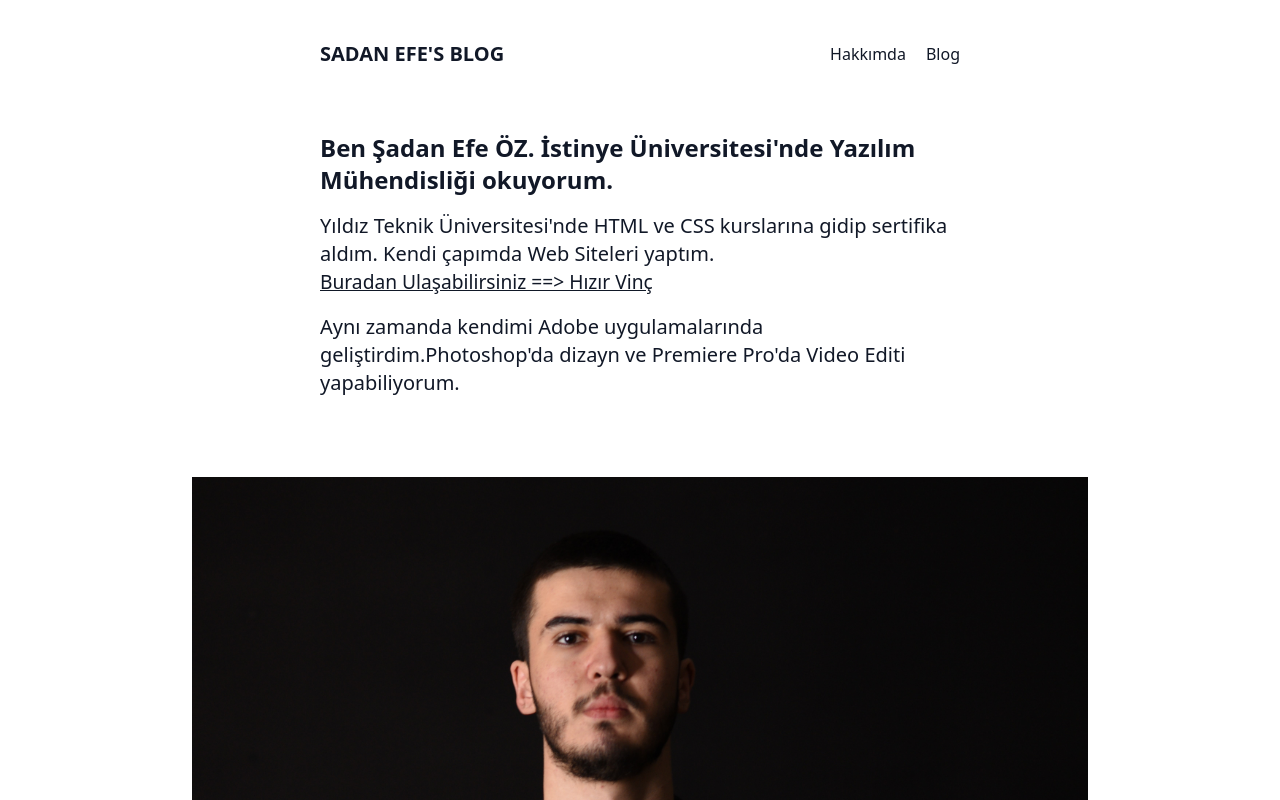
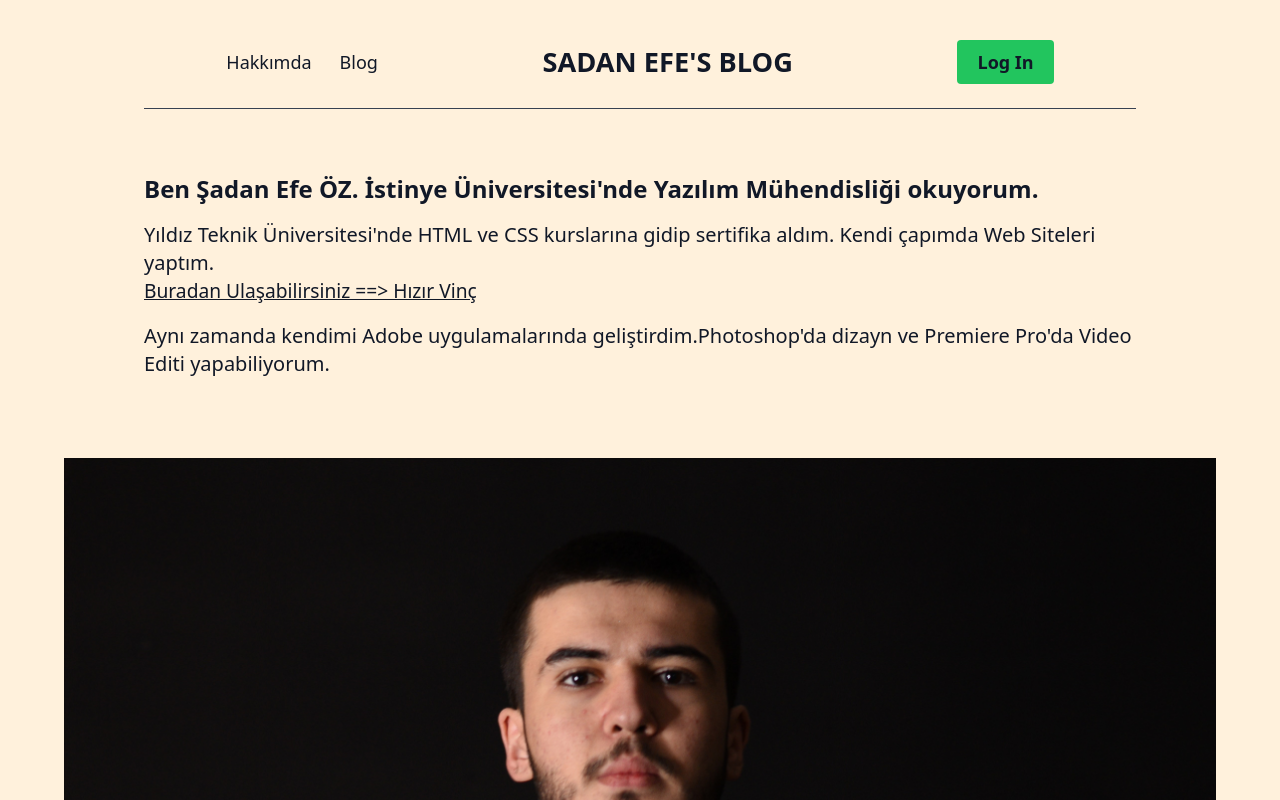
Before and after one commit to sefeoz/blog-next-seo, a Next.js app: page / in a window 1280 px wide. Shown: the top 800 px of the page. Built offline with nearby package versions, Linux system fonts and the light colour scheme.

Commit message:
login-out-header

```diff
--- a/components/header.js
+++ b/components/header.js
@@ -1,14 +1,16 @@
 import Link from "next/link";
+import { useAuth0 } from "@auth0/auth0-react";
  export default function Header() {
+     const { loginWithRedirect,logout,isAuthenticated,user} = useAuth0();
 
-    return <header className="site-container pb-10 pt-14 lg:pt-10">
+    return <header className="site-container pb-10 pt-16 lg:pt-10">
 
-        <nav className="">
-            <div className="space-x-4 flex flex-row justify-between items-center">
+        <nav>
+            <div className="space-y-6  md:space-y-0 flex flex-col md:flex-row justify-around items-center">
                 <Link href="/">
-                    <a className="uppercase font-bold text-xl hover:text-neutral-600 ">Sadan Efe's Blog</a>
+                    <a className="uppercase text-[1.7rem] md:hidden font-bold text-xl hover:text-neutral-600 ">Sadan Efe's Blog</a>
                 </Link>
-                <div className="space-x-5">
+                <div className="space-x-7 flex items-center text-xl md:text-lg ">
             <Link href="/">
                 <a className="hover:text-gray-500">Hakkımda</a>
             </Link>
@@ -16,8 +18,32 @@ import Link from "next/link";
                 <a className="hover:text-gray-500">Blog</a>
             </Link>
                 </div>
+                <Link href="/">
+                <a className="uppercase hidden md:flex font-bold text-[1.7rem] hover:text-neutral-600 ">Sadan Efe's Blog</a>
+            </Link>
+                    <div>
+                    {isAuthenticated ? <div className="flex items-center space-x-3">
+                        <img src={user.picture} className="rounded-full" width="40" />
+                        <span className="font-semibold text-lg">{user.name}</span>
+                        <button typeof="button"
+                                className="flex rounded bg-red-500 px-5 py-2 font-semibold
+                                hover:bg-black hover:text-red-500 text-lg ease-in-out duration-200"
+                                onClick={() => logout({returnTo: process.env.NEXT_PUBLIC_URL})}>
+                            Log Out
+                        </button>
+                    </div>:<div className="">
+                        <button typeof="button"
+                                className="flex rounded bg-green-500 px-5 py-2 font-semibold
+                                hover:bg-black hover:text-green-500 text-lg ease-in-out duration-200"
+                                onClick={() => loginWithRedirect()}>
+                            Log In
+                        </button>
+
+
+                    </div>}
+                </div>
             </div>
         </nav>
-
+<hr className="mt-6 border-gray-700"/>
     </header>
 }
--- a/pages/blog/[...slug].js
+++ b/pages/blog/[...slug].js
@@ -13,7 +13,7 @@ export default function PostPage({post}){
         <article className="pb-20">
             <h1 className="font-bold text-4xl mb-6">{post.frontMatter.title}</h1>
             <h2 className="font-semibold text-xl mb-6">{post.frontMatter.excerpt}</h2>
-            <hr className="my-3"/>
+            <hr className="my-3 border-gray-700"/>
             <div className="prose">{content}</div>
             <p className="text-end font-thin pt-10">{post.frontMatter.date}</p>
         </article>
@@ -23,20 +23,25 @@ export default function PostPage({post}){
 
 
         <form>
-            <textarea rows="3" className="border border-blue-900 w-full rounded" />
-            {isAuthenticated ? <div className="space-x-4 flex items-center mt-4">
-                <button className="bg-blue-600 text-white px-2 py-1 rounded">Send</button>
+            <textarea rows="4" className="border border-gray-900 w-full rounded" />
+            {isAuthenticated ? <div className="flex justify-between items-center mt-4">
+                <button className="bg-blue-600 text-white px-5 py-2 text-lg rounded
+                hover:bg-black hover:text-blue-600 ease-in-out duration-200">Send</button>
+                <div className="flex flex-col md:flex-row items-center space-y-2 md:space-y-0 md:space-x-4">
                 <img src={user.picture} width={30} className="rounded-full"  />
-                <span>{user.name}</span>
+                <span className="font-semibold text-lg">{user.name}</span>
                 <button typeof="button"
-                        className="rounded border-4 border-red-500 bg-red-500 px-2 py-1"
-                        onClick={() => logout({returnTo: process.env.NEXT_PUBLIC_URL + "/blog"})}>
+                        className="flex rounded bg-red-500 px-5 py-2 font-semibold
+                                hover:bg-black hover:text-red-500 text-lg ease-in-out duration-200"
+                        onClick={() => logout({returnTo: process.env.NEXT_PUBLIC_URL})}>
                     Log Out
                 </button>
+            </div>
+            </div>:<div className="flex justify-end my-4">
 
-            </div>:<div>
                 <button typeof="button"
-                        className="rounded border-4 border-green-500 bg-green-500 p-3"
+                        className="rounded bg-green-500 px-5 py-2 font-semibold
+                                hover:bg-black hover:text-green-500 text-lg ease-in-out duration-200"
                         onClick={() => loginWithRedirect()}>
                     Log In
                 </button>
--- a/styles/global.css
+++ b/styles/global.css
@@ -4,9 +4,12 @@
 
 @layer components{
     .site-container{
-        @apply max-w-2xl mx-auto px-4
+        @apply max-w-5xl mx-auto px-4
     }
     .site-4xl-container{
-        @apply max-w-4xl mx-auto
+        @apply max-w-6xl mx-auto
+    }
+    body{
+        background-color: #fff1dc;
     }
 }
```
Also changed, not shown: public/me.JPG.
